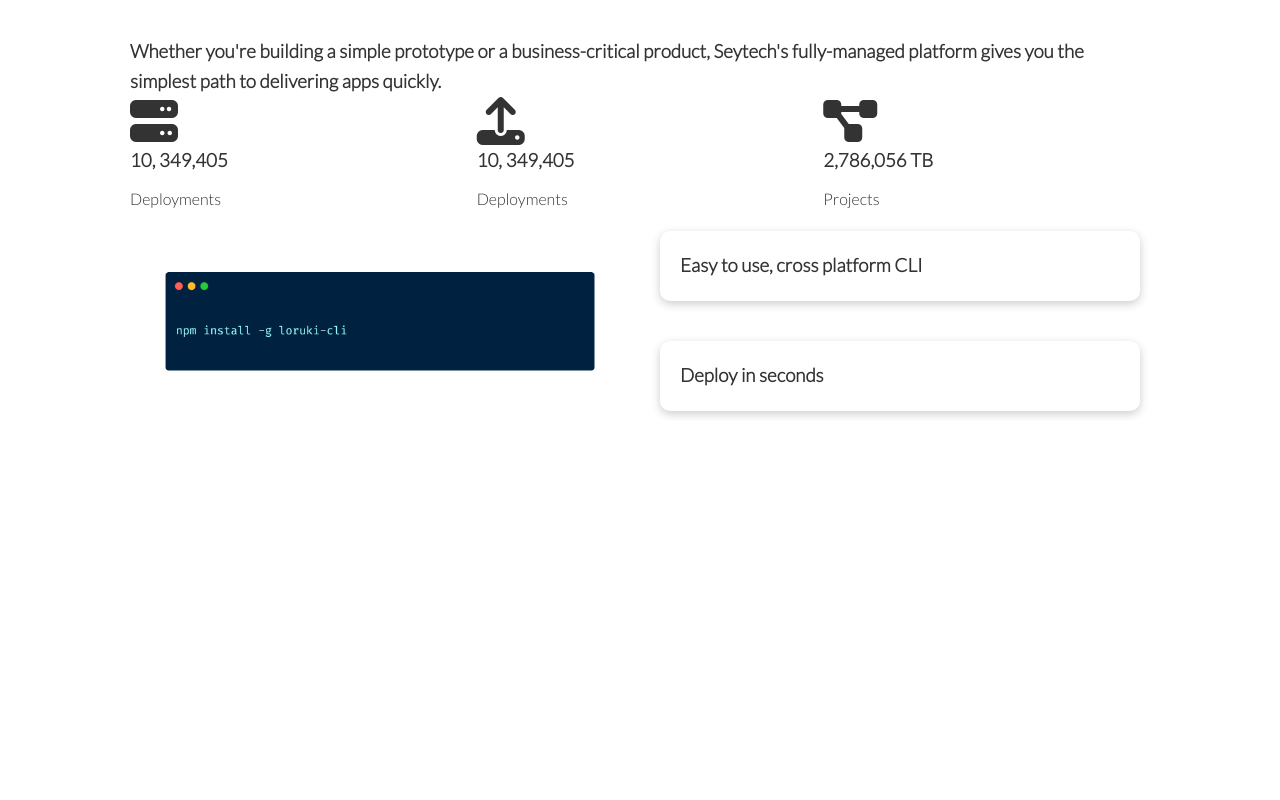
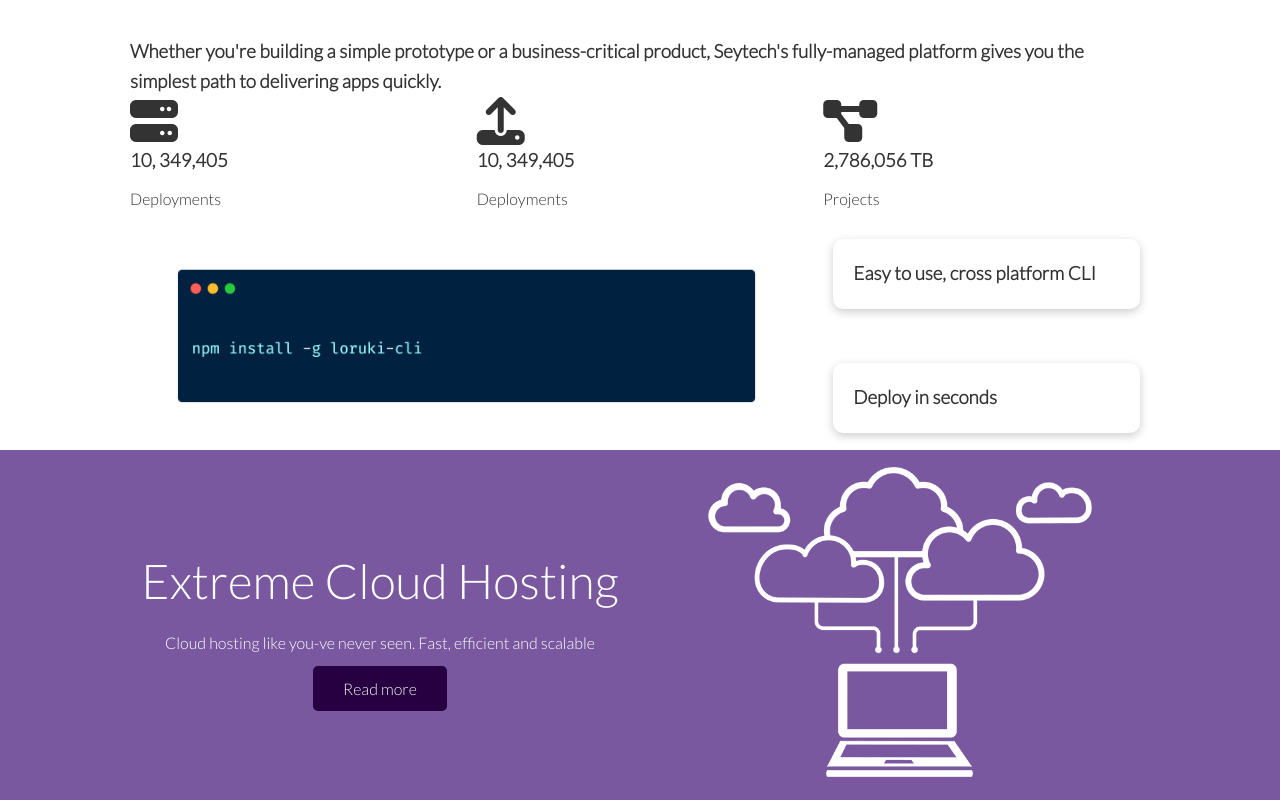
Before and after one commit to RuslanShadmanov/Seytech-Platform, a plain HTML site: page index.html in a window 1280 px wide. Shown: the part 541-1341 px from the top of the page. Before the commit the page ends 962 px from the top, so only its background shows below. Drawn offline with Linux system fonts and the light colour scheme.

Commit message:
add cloud section

```diff
--- a/index.html
+++ b/index.html
@@ -98,5 +98,18 @@
     </div>
 
 </section>
+
+<!-- Cloud section -->
+<section class="cloud">
+    <div class="container grid">
+        <div class="description">
+            <h1 class="lg-text">Extreme Cloud Hosting</h1>
+            <p>Cloud hosting like you-ve never seen. Fast, efficient and scalable</p>
+            <a href="features.html" class="btn btn-dark">Read more</a>
+        </div>
+        <img src="images/logo/cloud.png" alt="cloud image">
+    </div>
+
+</section>
 </body>
 </html>
--- a/styles/Utilities.css
+++ b/styles/Utilities.css
@@ -58,11 +58,31 @@
     grid-template-columns: repeat(3,1fr);
 }
 
-.container grid {
-  grid-template-columns: repeat(2, 1fr);
-  grid-template-rows: repeat(2,1fr);
-}
-.container img {
-  grid-row:1/span 2  ;
+
+.cli .grid{
+ grid-template-columns: repeat(3,1fr);
+ grid-template-rows: repeat(2,1fr);
 
 }
+
+.cli .grid>*:first-child{
+  grid-column: 1/span 2;
+ grid-row: 1/3;
+}
+
+section.cloud {
+  height: 350px;
+  background-color: var(--primary-color);
+  color: white;
+
+}
+.lg-text {
+  font-size: 3rem;
+}
+
+.cloud .description {
+  text-align: center;
+}
+.btn-dark{
+  background-color: var(--dark-color);
+}
--- a/styles/style.css
+++ b/styles/style.css
@@ -93,11 +93,11 @@
 
 
 .showcase-text{
-    /* animation: slideInFromLeft 1s ease-in; */
+     animation: slideInFromLeft 1s ease-in;
 }
 
 .showcase-form {
-    /* animation: slideInFromRight 1s ease-in; */
+    animation: slideInFromRight 1s ease-in;
     position: relative;
     top:60px;
     height: 350px;
```
Also changed, not shown: features.html (added).
